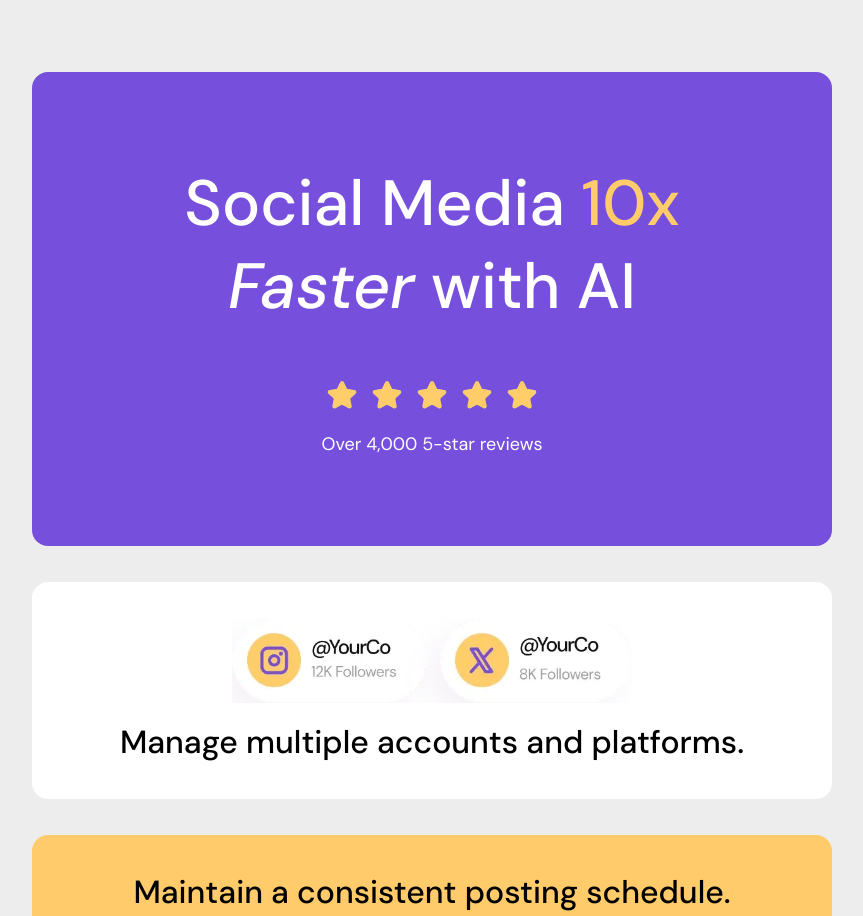
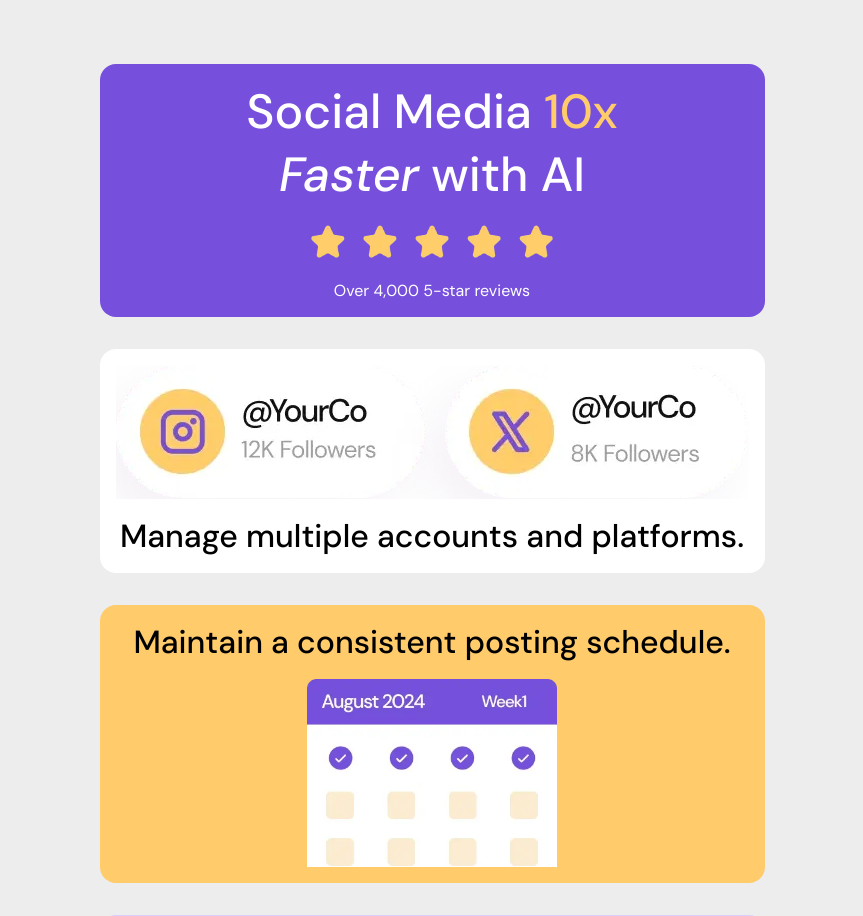
Before and after one commit to aleksa-28/frontend-mentor-solutions, a plain HTML site: page bento-grid-main/index.html in a window 1280 px wide. Shown: the top 916 px of the page, without its empty margins (208-1071 px from the left). Drawn offline with Linux system fonts and the light colour scheme.

Commit message:
Add files via upload

```diff
--- a/bento-grid-main/index.html
+++ b/bento-grid-main/index.html
@@ -12,6 +12,7 @@
 
 </head>
 <body>
+  <main>
   <div class="create card">
     <h2>Create and schedule content <span>quicker.</span></h2>
     <img src="./assets/images/illustration-create-post.webp" alt="">
@@ -47,5 +48,6 @@
     <p>faster audience growth</p>
     <img src="./assets/images/illustration-audience-growth.webp" alt="">
   </div>
+  </main>
 </body>
 </html>
--- a/bento-grid-main/styles.css
+++ b/bento-grid-main/styles.css
@@ -20,31 +20,32 @@ body {
     background-color: var(--gray);
     display: grid;
     place-items: center;
+    min-height: 100vh;
+    font-family: "DM Sans";
+}
+
+main {
+    max-width: 1500px;
+    display: grid;
     gap: 2em;
     grid-template-columns: repeat(4, 1fr);
-    grid-template-rows: repeat(6, 1fr);
+    grid-template-rows: 300px 100px 200px 300px;
     grid-template-areas:
-    "create social social schedule"
     "create social social schedule"
     "create manage maintain schedule"
     "write manage maintain schedule"
-    "write audience grow grow"
     "write audience grow grow";
-    min-height: 100vh;
-    font-family: "DM Sans";
-    height: 100%;
-    font-size: 18px;
 }
 
 img {
-    max-width: 100%;
-    display: block;
+    width: 100%;
+    max-width: 250px;
 }
 
 
 h2 {
     font-weight: 500;
-    font-size: 32px;
+    font-size: 2rem;
 }
 
 .card {
@@ -79,17 +80,16 @@ h2 {
     text-align: center;
     display: flex;
     flex-direction: column;
-    padding: 5em;
+    justify-content: center;
+    align-items: center;
+    padding: 1em;
     color: var(--white);
 }
 .social > h1 {
-    font-size: 64px;
-    margin-bottom: 0.5em;
+    font-size: 48px;
     font-weight: 500;
 }
-.social > img {
-    max-height: 2em;
-}
+
 .social span {
     color: var(--yellow-500)
 }
@@ -101,22 +101,29 @@ h2 {
     place-items: center;
 }
 
-
-
-
-
 .schedule {
     background-color: var(--purple-100);
     grid-area: schedule;
+    overflow: clip;
 }
 .schedule > img {
-    margin-right: -6em;
+    max-width: 160%;
+    position: relative;
+    left: 80px;
+    width: auto;
 }
-
 
 .manage {
     background-color: var(--white);
     grid-area: manage;
+    overflow: clip;
+}
+
+.manage img {
+   max-width: 160%;
+    width: auto;
+    position: relative;
+    left: 75px;
 }
 .audience {
     background-color: var(--white);
@@ -125,13 +132,13 @@ h2 {
     display: flex;
     flex-direction: column;
     justify-content: start;
-    gap: 2em;
+    align-items: start;
+    gap: 1em;
 }
 .audience > h2 {
-    font-size: 100px;
+    font-size: 56px;
     text-align: left;
 }
-
 
 .grow {
     background-color: var(--purple-500);
@@ -144,11 +151,12 @@ h2 {
 .maintain {
     background-color: var(--yellow-500);
     grid-area: maintain;
+    overflow: clip;
 }
 
 
 @media all and (max-width: 1450px) {
-    body {
+    main {
         grid-template-rows: auto;
         grid-template-columns: 1fr;
         grid-template-areas:
@@ -166,14 +174,20 @@ h2 {
         gap: 1em;
         justify-content: center;
         align-items: center;
+        padding: 1em;
     }
     .grow {
-        flex-direction: column  ;
+        flex-direction: column ;
     }
     .schedule img {
         margin: 0;
     }
     img {
-        max-width: 400px;
+        max-width: auto;
+        max-height: 250px;
+    }
+    .schedule > img,
+    .manage img {
+        left: 0;
     }
 }
```
